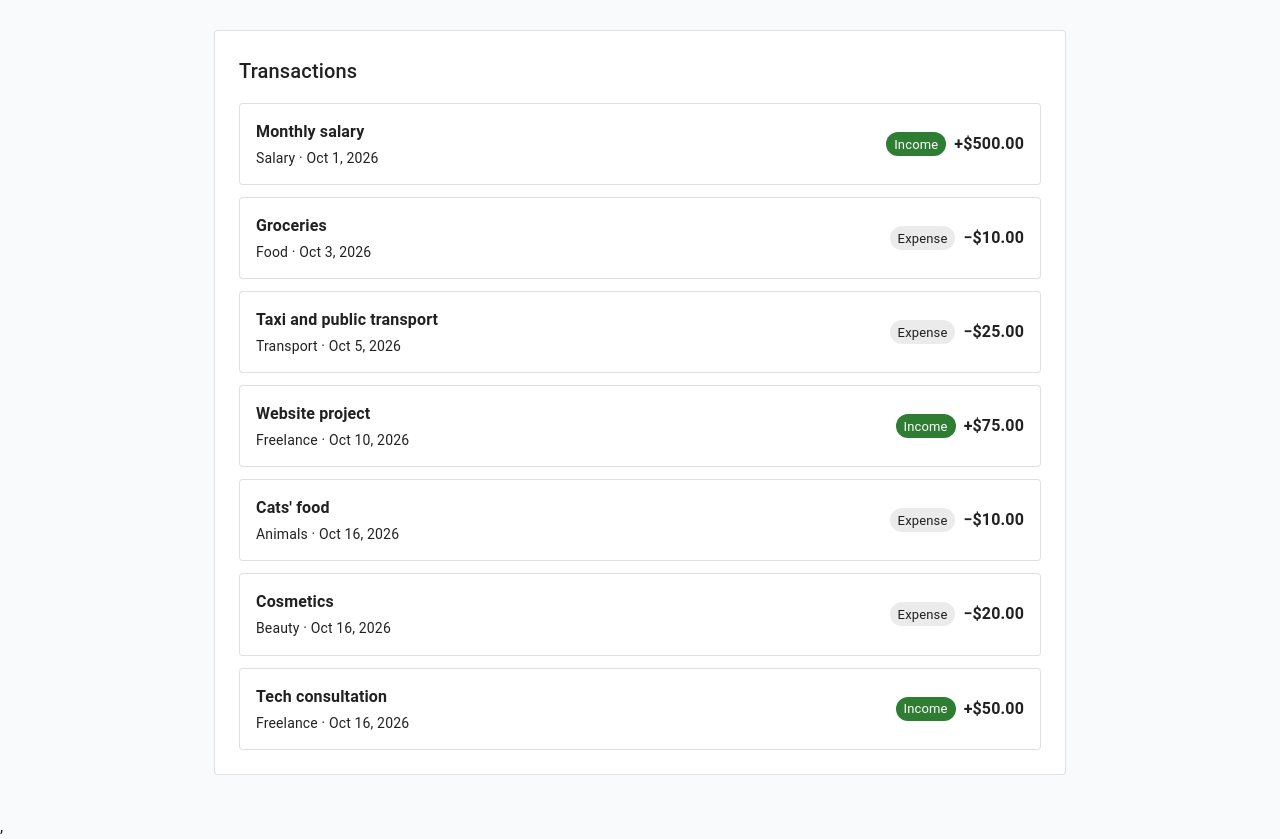
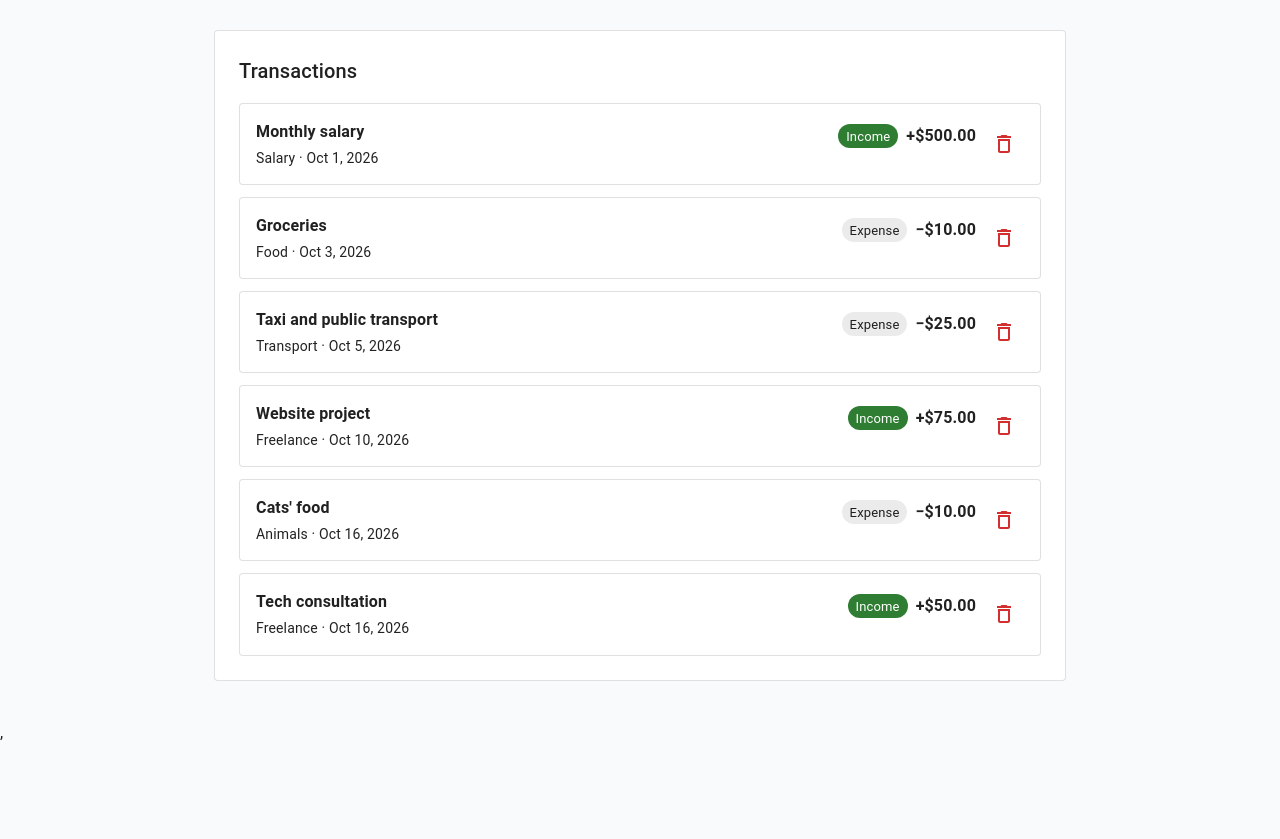
Before and after one commit to yanakarpovych/react-typescript-redux-toolkit-tanstack-query-material-ui, a React (Vite) app: page / in a window 1280 px wide. Shown: the part 763-1602 px from the top of the page. After the commit the page ends 1508 px from the top, so only its background shows below. Built offline with nearby package versions, Linux system fonts and the light colour scheme; data requests are answered from the project's data file.

Commit message:
feat: add transaction deletion

```diff
--- a/db.json
+++ b/db.json
@@ -41,14 +41,6 @@
       "id": "CdXBnCKCiZA"
     },
     {
-      "amount": 20,
-      "type": "expense",
-      "category": "Beauty",
-      "date": "2026-10-16",
-      "description": "Cosmetics",
-      "id": "j5ZP_OpgChA"
-    },
-    {
       "amount": 50,
       "type": "income",
       "category": "Freelance",
--- a/src/App.tsx
+++ b/src/App.tsx
@@ -11,7 +11,11 @@ import {
 import TransactionList from "./components/TransactionList";
 import SummaryCards from "./components/SummaryCards";
 import TransactionForm from "./components/TransactionForm";
-import { getTransactions, createTransaction } from "./api/transactions";
+import {
+  getTransactions,
+  createTransaction,
+  deleteTransaction,
+} from "./api/transactions";
 import type { CreateTransactionData, Transaction } from "./types/transaction";
 
 function App() {
@@ -35,10 +39,23 @@ function App() {
     },
   });
 
+  const deleteMutation = useMutation({
+    mutationFn: (id: string) => deleteTransaction(id),
+    onSuccess: async () => {
+      await queryClient.invalidateQueries({
+        queryKey: ["transactions"],
+      });
+    },
+  });
+
   const handleAddTransaction = (
     data: CreateTransactionData,
   ): Promise<Transaction> => {
     return createMutation.mutateAsync(data);
+  };
+
+  const handleDeleteTransaction = (id: string) => {
+    deleteMutation.mutate(id);
   };
 
   return (
@@ -62,6 +79,12 @@ function App() {
           </Alert>
         )}
 
+        {deleteMutation.isError && (
+          <Alert severity="error" sx={{ my: 2 }}>
+            Failed to delete transaction. Please try again.
+          </Alert>
+        )}
+
         {!isPending && !isError && (
           <>
             <SummaryCards transactions={transactions} />
@@ -71,7 +94,10 @@ function App() {
                 Transactions
               </Typography>
 
-              <TransactionList transactions={transactions} />
+              <TransactionList
+                transactions={transactions}
+                onDeleteTransaction={handleDeleteTransaction}
+              />
             </Paper>
           </>
         )}
--- a/src/api/transactions.ts
+++ b/src/api/transactions.ts
@@ -16,3 +16,7 @@ export async function createTransaction(
   const response = await api.post<Transaction>("/transactions", data);
   return response.data;
 }
+
+export async function deleteTransaction(id: string): Promise<void> {
+  await api.delete<Transaction>(`/transactions/${id}`);
+}
--- a/src/components/TransactionItem.tsx
+++ b/src/components/TransactionItem.tsx
@@ -1,8 +1,10 @@
-import { Box, Chip, Paper, Stack, Typography } from "@mui/material";
+import { Box, Chip, IconButton, Paper, Stack, Typography } from "@mui/material";
 import type { Transaction } from "../types/transaction";
+import DeleteOutlineIcon from "@mui/icons-material/DeleteOutlineOutlined";
 
 interface TransactionItemProps {
   transaction: Transaction;
+  onDelete: (id: string) => void;
 }
 
 const currencyFormatter = new Intl.NumberFormat("en-US", {
@@ -16,7 +18,7 @@ const dateFormatter = new Intl.DateTimeFormat("en-US", {
   year: "numeric",
 });
 
-function TransactionItem({ transaction }: TransactionItemProps) {
+function TransactionItem({ transaction, onDelete }: TransactionItemProps) {
   const isIncome = transaction.type === "income";
 
   return (
@@ -55,6 +57,13 @@ function TransactionItem({ transaction }: TransactionItemProps) {
             {isIncome ? "+" : "−"}
             {currencyFormatter.format(transaction.amount)}
           </Typography>
+          <IconButton
+            aria-label={`Delete transaction: ${transaction.description}`}
+            color="error"
+            onClick={() => onDelete(transaction.id)}
+          >
+            <DeleteOutlineIcon />
+          </IconButton>
         </Stack>
       </Box>
     </Paper>
--- a/src/components/TransactionList.tsx
+++ b/src/components/TransactionList.tsx
@@ -4,9 +4,13 @@ import TransactionItem from "./TransactionItem";
 
 interface TransactionListProps {
   transactions: Transaction[];
+  onDeleteTransaction: (id: string) => void;
 }
 
-function TransactionList({ transactions }: TransactionListProps) {
+function TransactionList({
+  transactions,
+  onDeleteTransaction,
+}: TransactionListProps) {
   if (transactions.length === 0) {
     return (
       <Paper variant="outlined" sx={{ p: 3 }}>
@@ -18,7 +22,7 @@ function TransactionList({ transactions }: TransactionListProps) {
   return (
     <Stack spacing={1.5}>
       {transactions.map((transaction) => (
-        <TransactionItem key={transaction.id} transaction={transaction} />
+        <TransactionItem key={transaction.id} transaction={transaction} onDelete={onDeleteTransaction}/>
       ))}
     </Stack>
   );
```
